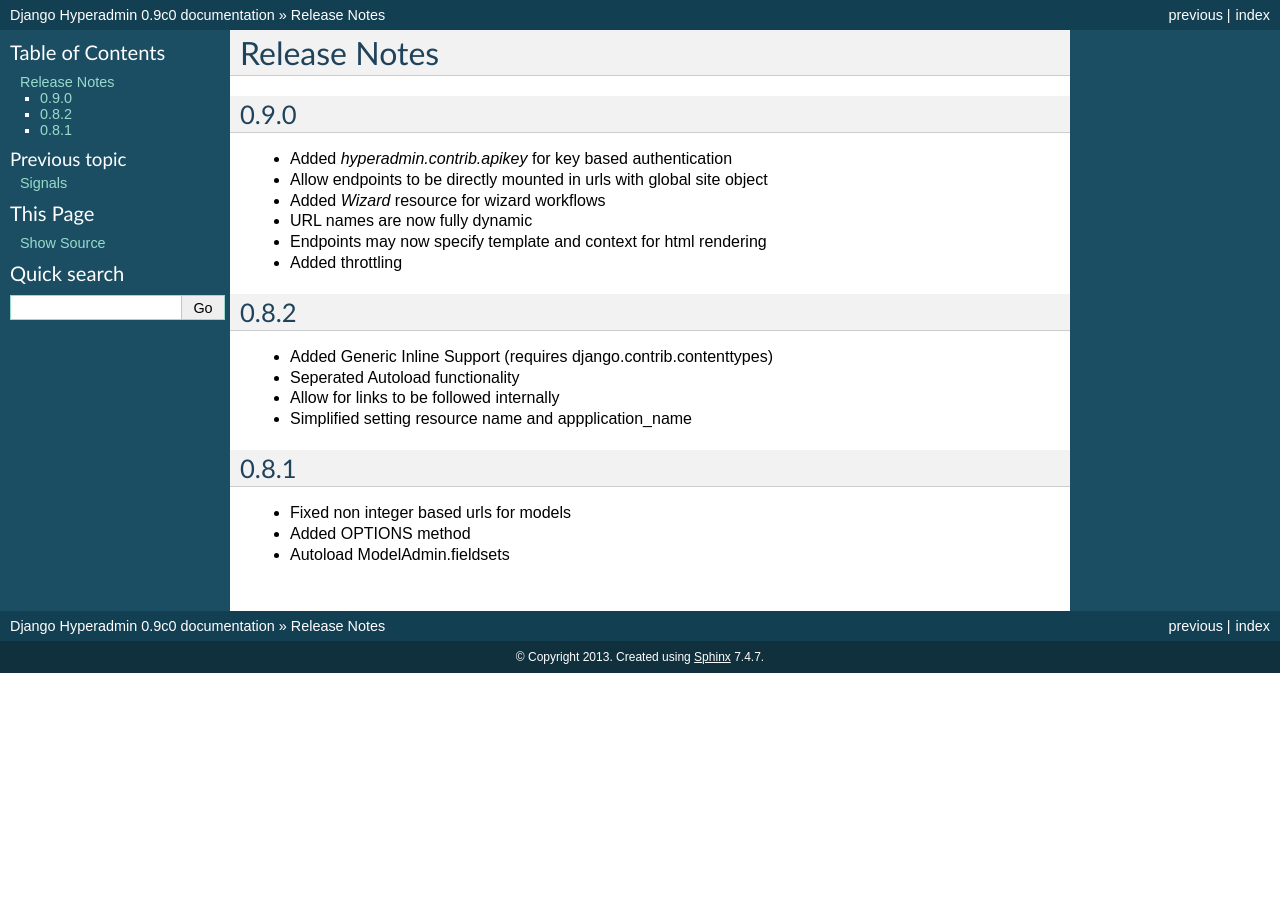
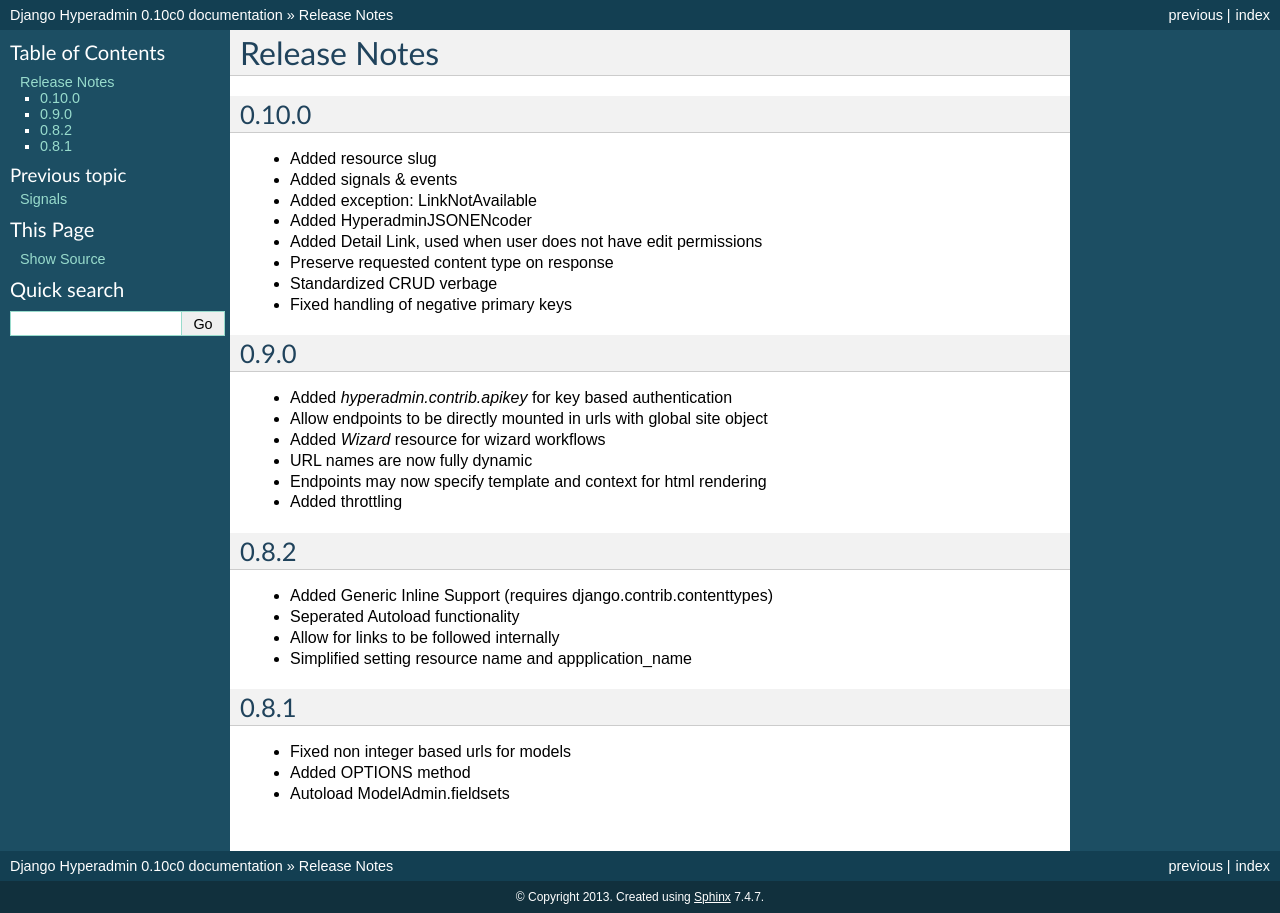
Before and after one commit to zbyte64/django-hyperadmin, a Sphinx documentation site: the page built from docs/source/release_notes.rst, in a window 1280 px wide. Built offline with Sphinx 7.4.7, drawn with Linux system fonts in a browser that asks for light colours.

Commit message:
updated docs

```diff
--- a/docs/source/docproject/settings.py
+++ b/docs/source/docproject/settings.py
@@ -85,7 +85,7 @@
 )
 
 # Make this unique, and don't share it with anybody.
-SECRET_KEY = ''
+SECRET_KEY = 'notreallyasecret'
 
 # List of callables that know how to import templates from various sources.
 TEMPLATE_LOADERS = (
--- a/docs/source/index.rst
+++ b/docs/source/index.rst
@@ -13,6 +13,7 @@
    :maxdepth: 2
 
    manual/installation
+   manual/introduction
    manual/authentication
    manual/clients
    manual/wizards
--- a/docs/source/manual/content_types.rst
+++ b/docs/source/manual/content_types.rst
@@ -16,3 +16,5 @@
 **_HTTP_ACCEPT**: Specifies the media type of the response
 
 **_CONTENT_TYPE**: Specifies the media type of the request
+
+Note: When passing a media type through the url, replace all "+" symbols with "%2B" or else the browser will replace the "+" symbol with a space and the media type will not be recognized.
--- a/docs/source/release_notes.rst
+++ b/docs/source/release_notes.rst
@@ -1,6 +1,18 @@
 =============
 Release Notes
 =============
+
+0.10.0
+======
+
+* Added resource slug
+* Added signals & events
+* Added exception: LinkNotAvailable
+* Added HyperadminJSONENcoder
+* Added Detail Link, used when user does not have edit permissions
+* Preserve requested content type on response
+* Standardized CRUD verbage
+* Fixed handling of negative primary keys
 
 0.9.0
 =====
--- a/hyperadmin/__init__.py
+++ b/hyperadmin/__init__.py
@@ -1,4 +1,4 @@
-VERSION = (0, 9, 0, 'rc', 0)
+VERSION = (0, 10, 0, 'rc', 0)
 
 def get_version(version=None, include_sub=True):
     """Derives a PEP386-compliant version number from VERSION."""
--- a/setup.py
+++ b/setup.py
@@ -5,7 +5,7 @@
 except ImportError:
     from distutils.core import setup, find_packages
 
-VERSION = '0.9.0'
+VERSION = '0.10.0'
 PATH = os.path.dirname(os.path.abspath(__file__))
 try:
     LONG_DESC = '\n===='+open(os.path.join(PATH, 'README.rst'), 'r').read().split('====', 1)[-1]
```
Also changed, not shown: docs/source/manual/introduction.rst (added, +37 -0 lines), 1 other file.
